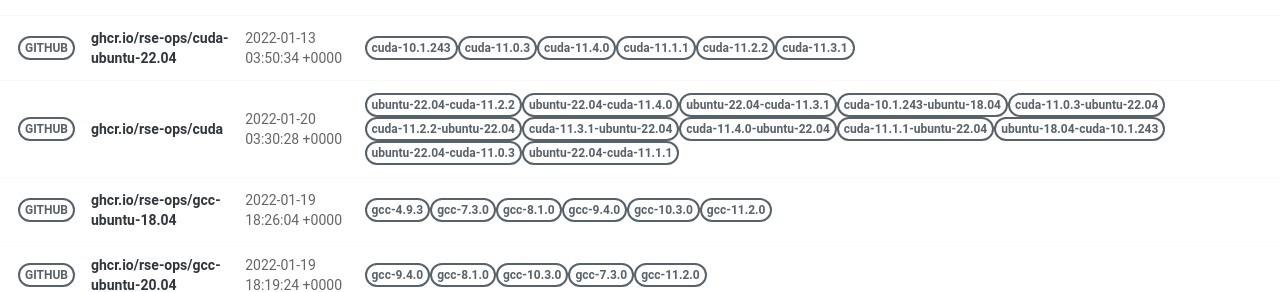
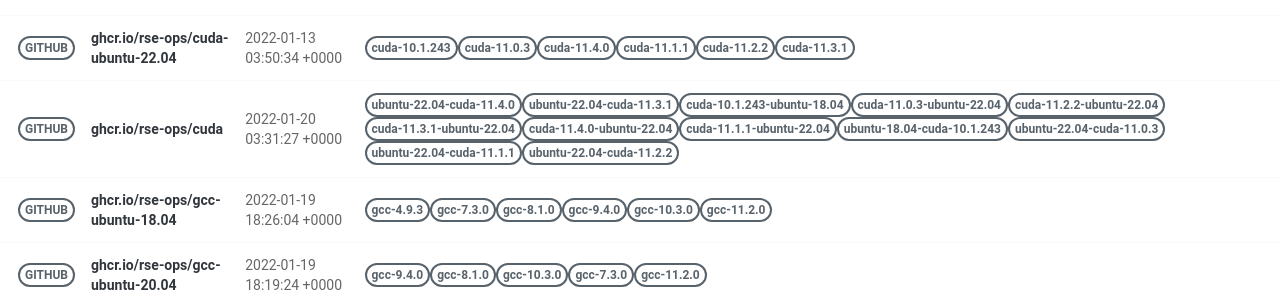
Before and after one commit to rse-ops/docker-images, a Jekyll site: the page built from pages/index.md, in a window 1280 px wide. Shown: the part 414-706 px from the top of the page. Built offline with Jekyll 4.4.1, drawn with Linux system fonts in a browser that asks for light colours; nearby versions of some CDN libraries; part of the change alters nothing that is shown.

Commit message:
Automated push to update library 2022-01-20

```diff
--- a/_library/ghcr.io-rse-ops-cuda.md
+++ b/_library/ghcr.io-rse-ops-cuda.md
@@ -1,14 +1,11 @@
 ---
 layout: container
 name: ghcr.io/rse-ops/cuda
-updated_at: 2022-01-20 03:30:28.205591
+updated_at: 2022-01-20 03:31:27.066853
 
 
 container_url: https://github.com/orgs/rse-ops/packages/container/package/cuda
 versions:
- - tag: ubuntu-22.04-cuda-11.2.2
-   dockerfile: https://github.com/rse-ops/docker-images/blob/main/ubuntu/cuda/Dockerfile
-   manifest: https://crane.ggcr.dev/manifest/ghcr.io/rse-ops/cuda:ubuntu-22.04-cuda-11.2.2
  - tag: ubuntu-22.04-cuda-11.4.0
    dockerfile: https://github.com/rse-ops/docker-images/blob/main/ubuntu/cuda/Dockerfile
    manifest: https://crane.ggcr.dev/manifest/ghcr.io/rse-ops/cuda:ubuntu-22.04-cuda-11.4.0
@@ -42,5 +39,8 @@ versions:
  - tag: ubuntu-22.04-cuda-11.1.1
    dockerfile: https://github.com/rse-ops/docker-images/blob/main/ubuntu/cuda/Dockerfile
    manifest: https://crane.ggcr.dev/manifest/ghcr.io/rse-ops/cuda:ubuntu-22.04-cuda-11.1.1
+ - tag: ubuntu-22.04-cuda-11.2.2
+   dockerfile: https://github.com/rse-ops/docker-images/blob/main/ubuntu/cuda/Dockerfile
+   manifest: https://crane.ggcr.dev/manifest/ghcr.io/rse-ops/cuda:ubuntu-22.04-cuda-11.2.2
 
 ---
```
